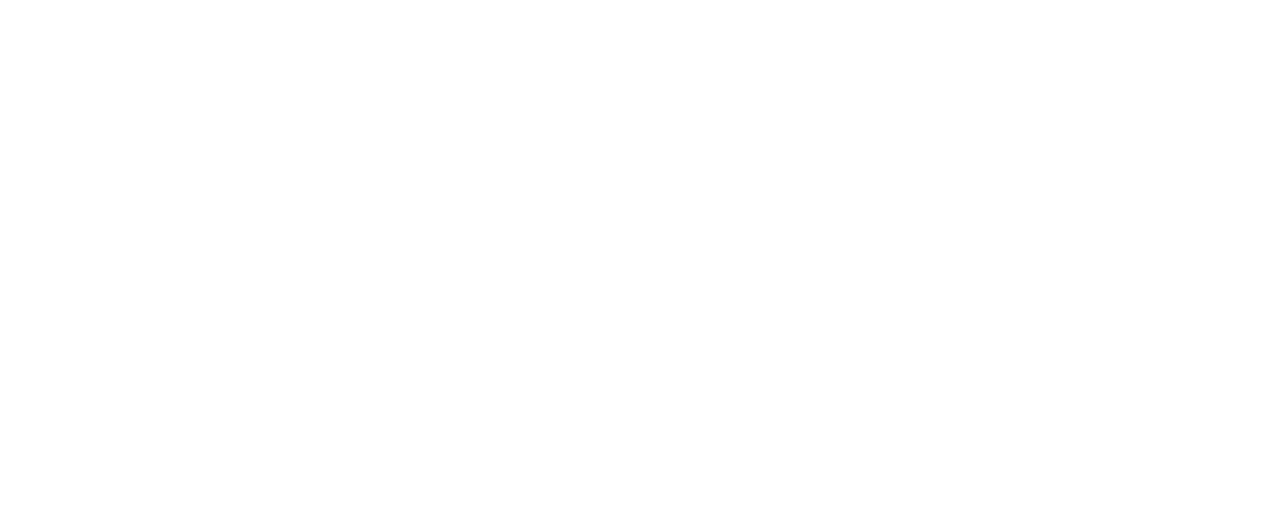
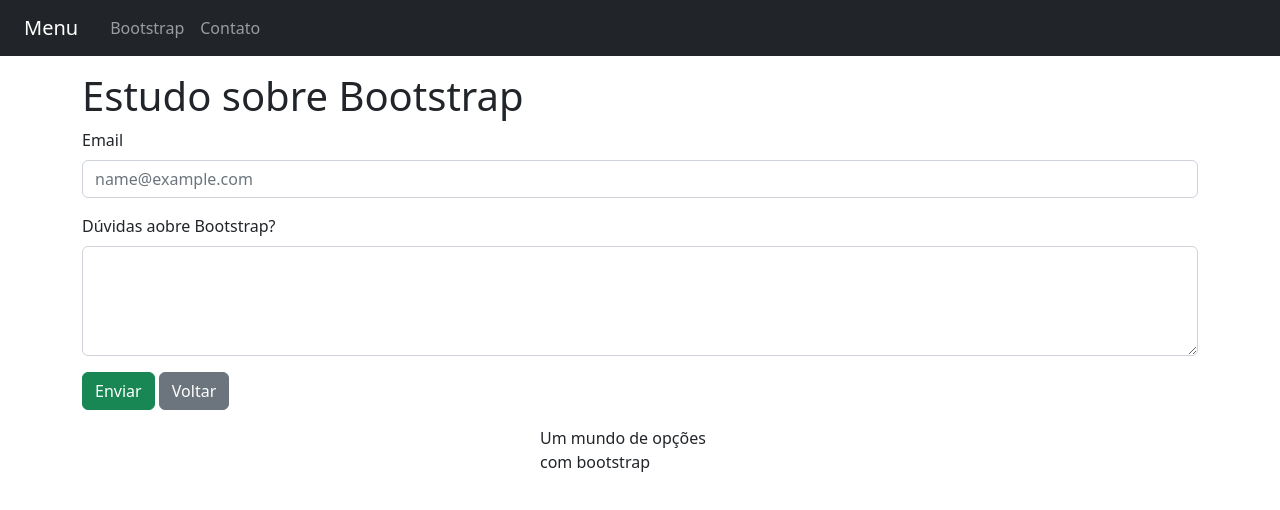
Before and after one commit to LuceliaAR/Bootstrap, a plain HTML site: page index.html in a window 1280 px wide. Drawn offline with nearby package versions, Linux system fonts and the light colour scheme.

Commit message:
alteração html

```diff
--- a/index.html
+++ b/index.html
@@ -4,9 +4,45 @@
     <meta charset="UTF-8">
     <meta http-equiv="X-UA-Compatible" content="IE=edge">
     <meta name="viewport" content="width=device-width, initial-scale=1.0">
+    <link href="https://cdn.jsdelivr.net/npm/bootstrap@5.2.1/dist/css/bootstrap.min.css" rel="stylesheet" integrity="sha384-iYQeCzEYFbKjA/T2uDLTpkwGzCiq6soy8tYaI1GyVh/UjpbCx/TYkiZhlZB6+fzT" crossorigin="anonymous">
+    <script src="https://cdn.jsdelivr.net/npm/bootstrap@5.2.1/dist/js/bootstrap.bundle.min.js" integrity="sha384-u1OknCvxWvY5kfmNBILK2hRnQC3Pr17a+RTT6rIHI7NnikvbZlHgTPOOmMi466C8" crossorigin="anonymous"></script>
     <title>Testando Bootstrap</title>
 </head>
-<body>
+    <body>
+        <nav class="navbar navbar-expand-lg navbar-light bg-light navbar-dark bg-dark">
+            <a class="navbar-brand mx-4" href="#">Menu</a>
 
-</body>
+            <div class="collapse navbar-collapse " id="navbarSupportedContent">
+                <ul class="navbar-nav mr-auto">
+                    <li class="nav-item">
+                        <a class="nav-link" href="#">Bootstrap</a>
+                    </li>
+                    <li class="nav-item">
+                        <a class="nav-link" href="#">Contato</a>
+                    </li>
+                </ul>
+            </div>
+        </nav>
+
+        <div class="container">
+            <div class="mt-3">
+                <h1>Estudo sobre Bootstrap</h1>
+            </div>
+            <div class="mb-3">
+                <label for="exampleFormControlInput1" class="form-label">Email</label>
+                <input type="email" class="form-control" id="exampleFormControlInput1" placeholder="name@example.com">
+            </div>
+            <div class="mb-3">
+                <label for="exampleFormControlTextarea1" class="form-label">Dúvidas aobre Bootstrap?</label>
+                <textarea class="form-control" id="exampleFormControlTextarea1" rows="4"></textarea>
+            </div>
+            <div class="mb-3">
+                <button type="button" class="btn btn-success">Enviar</button>
+                <button type="button" class="btn btn-secondary">Voltar</button>
+            </div>
+            <div class="mx-auto" style="width: 200px;">
+                <p>Um mundo de opções com bootstrap</p>
+            </div>
+        </div>
+    </body>
 </html>
```
Also changed, not shown: bootstrap.html (+48 -0 lines), images/bootstrap (1).png (added), images/bootstrap.png (added), images/what-is-bootstrap.png (added).
